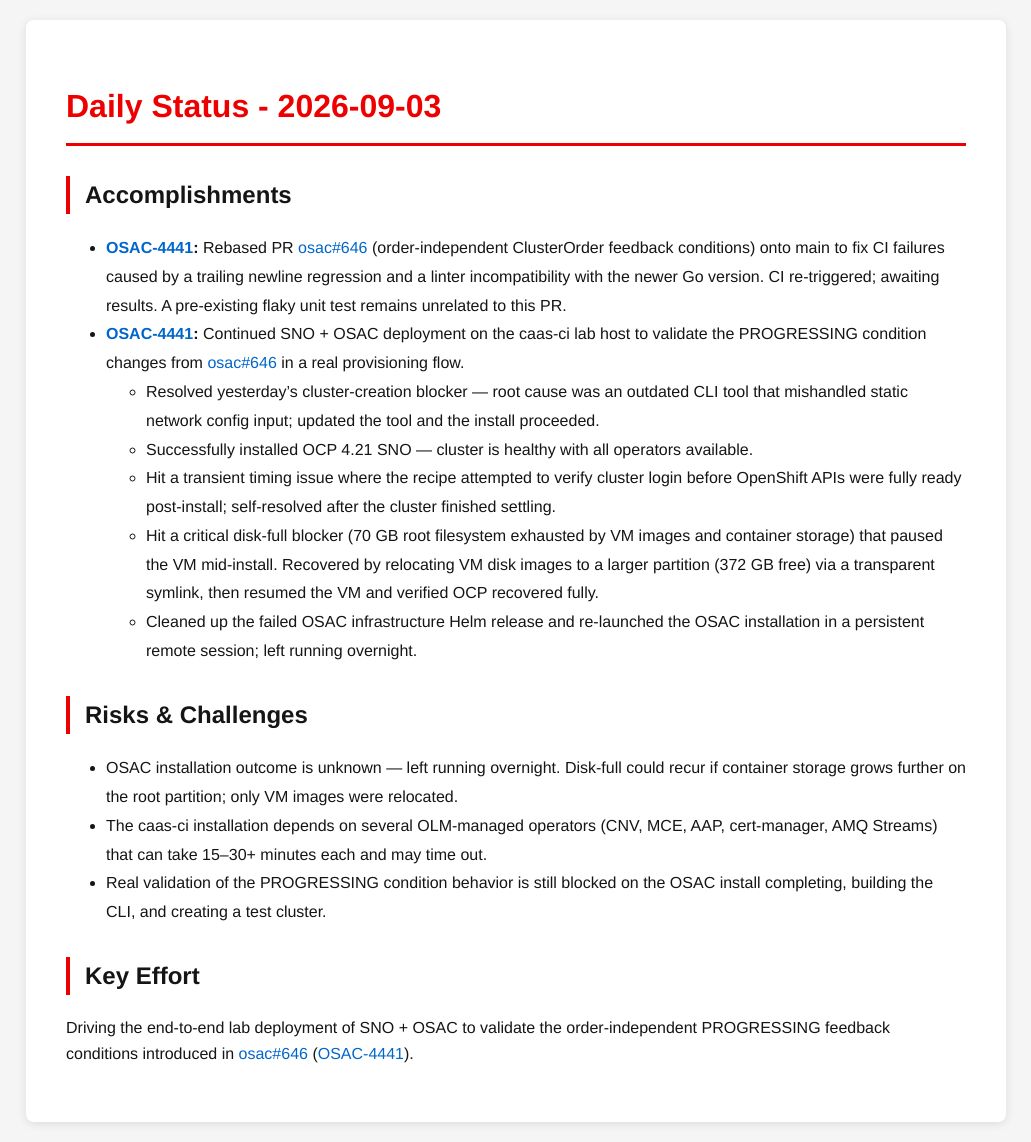
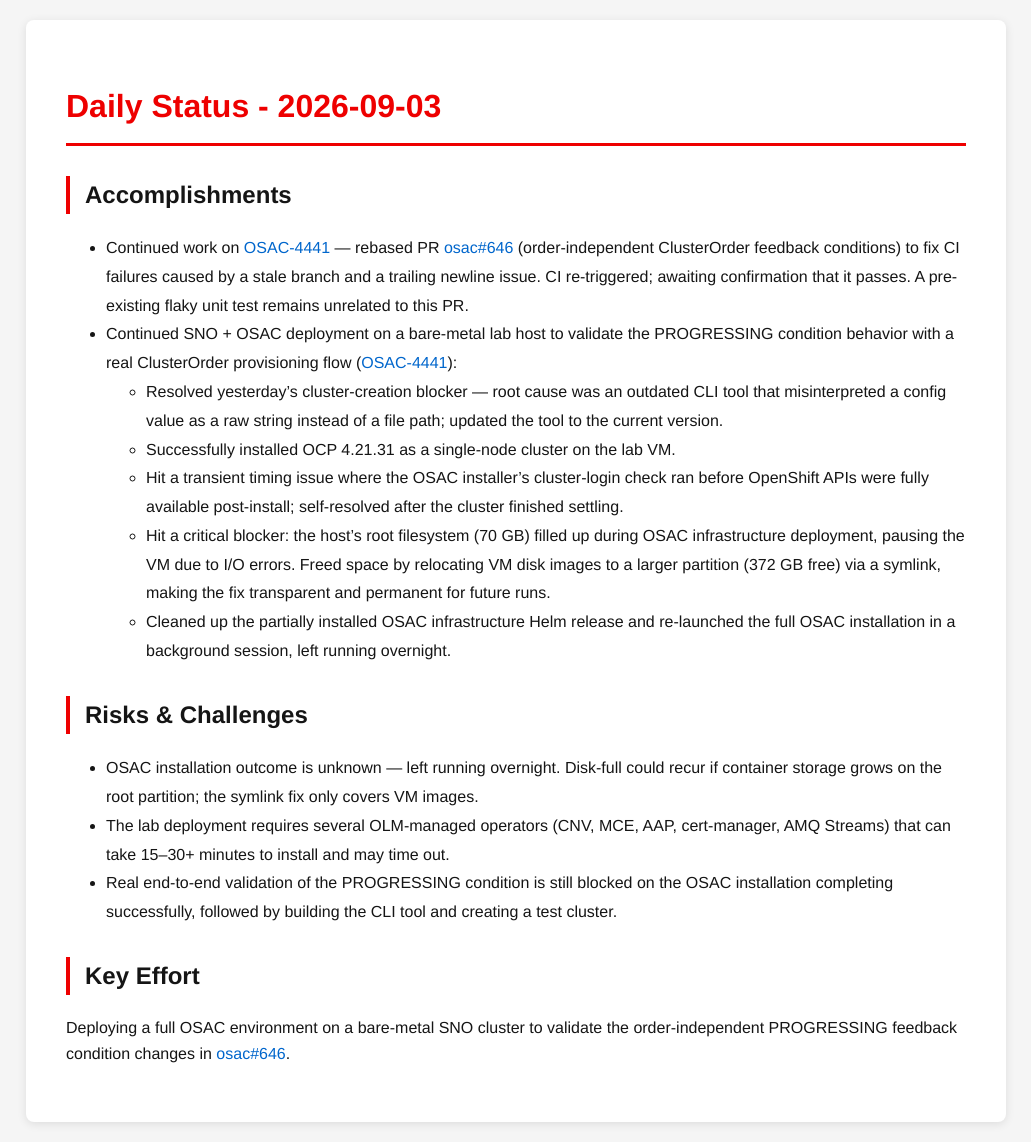
Before and after one commit to tzvatot/daily-status, a Jekyll site: the page built from 2026-09-03.md, in a window 1280 px wide. Shown: the whole page, without its empty margins (124-1155 px from the left). Built offline with Jekyll 4.4.1, drawn with Linux system fonts in a browser that asks for light colours.

Commit message:
Daily status update - 2026-09-03

```diff
--- a/2026-09-03.md
+++ b/2026-09-03.md
@@ -7,18 +7,21 @@
 # Daily Status - 2026-09-03
 
 ## Accomplishments
-- **[OSAC-4441](https://redhat.atlassian.net/browse/OSAC-4441):** Rebased PR [osac#646](https://github.com/osac-project/osac/pull/646) (order-independent ClusterOrder feedback conditions) onto main to fix CI failures caused by a trailing newline regression and a linter incompatibility with the newer Go version. CI re-triggered; awaiting results. A pre-existing flaky unit test remains unrelated to this PR.
-- **[OSAC-4441](https://redhat.atlassian.net/browse/OSAC-4441):** Continued SNO + OSAC deployment on the caas-ci lab host to validate the PROGRESSING condition changes from [osac#646](https://github.com/osac-project/osac/pull/646) in a real provisioning flow.
-  - Resolved yesterday's cluster-creation blocker — root cause was an outdated CLI tool that mishandled static network config input; updated the tool and the install proceeded.
-  - Successfully installed OCP 4.21 SNO — cluster is healthy with all operators available.
-  - Hit a transient timing issue where the recipe attempted to verify cluster login before OpenShift APIs were fully ready post-install; self-resolved after the cluster finished settling.
-  - Hit a critical disk-full blocker (70 GB root filesystem exhausted by VM images and container storage) that paused the VM mid-install. Recovered by relocating VM disk images to a larger partition (372 GB free) via a transparent symlink, then resumed the VM and verified OCP recovered fully.
-  - Cleaned up the failed OSAC infrastructure Helm release and re-launched the OSAC installation in a persistent remote session; left running overnight.
+
+- Continued work on [OSAC-4441](https://redhat.atlassian.net/browse/OSAC-4441) — rebased PR [osac#646](https://github.com/osac-project/osac/pull/646) (order-independent ClusterOrder feedback conditions) to fix CI failures caused by a stale branch and a trailing newline issue. CI re-triggered; awaiting confirmation that it passes. A pre-existing flaky unit test remains unrelated to this PR.
+- Continued SNO + OSAC deployment on a bare-metal lab host to validate the PROGRESSING condition behavior with a real ClusterOrder provisioning flow ([OSAC-4441](https://redhat.atlassian.net/browse/OSAC-4441)):
+  - Resolved yesterday's cluster-creation blocker — root cause was an outdated CLI tool that misinterpreted a config value as a raw string instead of a file path; updated the tool to the current version.
+  - Successfully installed OCP 4.21.31 as a single-node cluster on the lab VM.
+  - Hit a transient timing issue where the OSAC installer's cluster-login check ran before OpenShift APIs were fully available post-install; self-resolved after the cluster finished settling.
+  - Hit a critical blocker: the host's root filesystem (70 GB) filled up during OSAC infrastructure deployment, pausing the VM due to I/O errors. Freed space by relocating VM disk images to a larger partition (372 GB free) via a symlink, making the fix transparent and permanent for future runs.
+  - Cleaned up the partially installed OSAC infrastructure Helm release and re-launched the full OSAC installation in a background session, left running overnight.
 
 ## Risks & Challenges
-- OSAC installation outcome is unknown — left running overnight. Disk-full could recur if container storage grows further on the root partition; only VM images were relocated.
-- The caas-ci installation depends on several OLM-managed operators (CNV, MCE, AAP, cert-manager, AMQ Streams) that can take 15–30+ minutes each and may time out.
-- Real validation of the PROGRESSING condition behavior is still blocked on the OSAC install completing, building the CLI, and creating a test cluster.
+
+- OSAC installation outcome is unknown — left running overnight. Disk-full could recur if container storage grows on the root partition; the symlink fix only covers VM images.
+- The lab deployment requires several OLM-managed operators (CNV, MCE, AAP, cert-manager, AMQ Streams) that can take 15–30+ minutes to install and may time out.
+- Real end-to-end validation of the PROGRESSING condition is still blocked on the OSAC installation completing successfully, followed by building the CLI tool and creating a test cluster.
 
 ## Key Effort
-Driving the end-to-end lab deployment of SNO + OSAC to validate the order-independent PROGRESSING feedback conditions introduced in [osac#646](https://github.com/osac-project/osac/pull/646) ([OSAC-4441](https://redhat.atlassian.net/browse/OSAC-4441)).
+
+Deploying a full OSAC environment on a bare-metal SNO cluster to validate the order-independent PROGRESSING feedback condition changes in [osac#646](https://github.com/osac-project/osac/pull/646).
```
